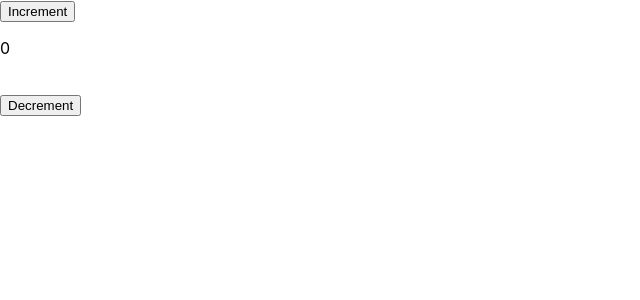
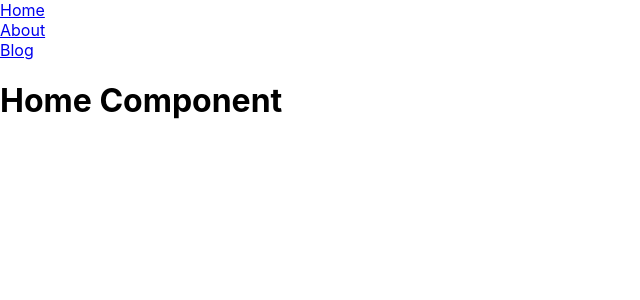
Before and after one commit to RuthvikSai2015/ReactJsSession5, a React (Create React App) app in the folder myapp/: page / in a window 1280 px wide. Shown: the top 300 px of the page, without its empty margins (0-640 px from the left). Built offline with nearby package versions, Linux system fonts and the light colour scheme.

Commit message:
React Routing

```diff
--- a/myapp/package.json
+++ b/myapp/package.json
@@ -8,6 +8,7 @@
     "@testing-library/user-event": "^13.5.0",
     "react": "^18.2.0",
     "react-dom": "^18.2.0",
+    "react-router-dom": "^6.22.0",
     "react-scripts": "5.0.1",
     "web-vitals": "^2.1.4"
   },
--- a/myapp/src/App.js
+++ b/myapp/src/App.js
@@ -14,6 +14,9 @@ import UseEffectFetch from './UseEffectFetch';
 import ErrorHandling, { Footer } from './ErrorHandling';
 import ReactChildrenProps from './ReactChildrenProps';
 import ReactParentChild from './ReactParentChild';
+import ColorCard from './ColorCard';
+import ColorContainer from './ColorContainer';
+import ReactRouterExample from './ReactRouterExample';
 
 function App() {
   return (
@@ -37,7 +40,12 @@ function App() {
               <p> This is the children1 component</p>
               <p> This is the children2 component</p>
         </ReactChildrenProps> */}
-        <ReactParentChild/>
+        {/* <ReactParentChild/> */}
+        {/* <ColorCard title="React" color="green"/>
+        <ColorCard title="Js" color="yellow"/>
+        <ColorCard title="Html5" color="blue"/> */}
+        {/* <ColorContainer/> */}
+        <ReactRouterExample/>
       {/* <Footer/> */}
       {/* <Greeting name="Bootstrap" /> */}
       {/* <header className="App-header">
--- /dev/null
+++ b/myapp/src/ColorCard.css
@@ -0,0 +1,9 @@
+.color-box{
+    width:100px;
+    color:black;
+    display:inline-block;
+    padding:40px;
+    margin:10px;
+    border:2px solid black;
+    border-radius:25px;
+}
--- /dev/null
+++ b/myapp/src/ColorCard.js
@@ -0,0 +1,9 @@
+import React from 'react'
+import './ColorCard.css'
+export default function ColorCard(props) {
+  return (
+    <div className="color-box" style={{backgroundColor:props.color,fontSize:'50px'}}>
+       {props.title}
+    </div>
+  )
+}
--- /dev/null
+++ b/myapp/src/ColorContainer.js
@@ -0,0 +1,23 @@
+import React from 'react'
+import ColorCard from './ColorCard'
+
+export default function ColorContainer() {
+    const ColorValues = [
+        { title:"React" , color:"green"},
+        { title:"JS" , color:"yellow"},
+        { title:"Redux" , color:"red"},
+        { title:"HTML5" , color:"blue"}
+    ]
+    return (
+        <div>
+            {/* <ColorCard title="React" color="green" />
+            <ColorCard title="Js" color="yellow" />
+            <ColorCard title="Html5" color="blue" /> */}
+            {
+                ColorValues.map((obj) =>
+                  <ColorCard title={obj.title} color={obj.color}/>
+                )
+            }
+        </div>
+    )
+}
--- /dev/null
+++ b/myapp/src/ReactRouterExample.js
@@ -0,0 +1,37 @@
+import React from 'react'
+import { Link, Route, Routes } from 'react-router-dom'
+function Home() {
+  return <h1> Home Component </h1>
+}
+function About() {
+  return <h1> About Component </h1>
+}
+function Blog() {
+  return <h1> Blog Component</h1>
+}
+function NotFound(){
+  return <h1> Not Found Component </h1>
+}
+function NavBar(){
+   return (
+    <nav>
+      <Link to="/"> Home </Link><br/>
+      <Link to="/about"> About </Link><br/>
+      <Link to="/blog"> Blog </Link><br/>
+    </nav>
+   )
+}
+export default function ReactRouterExample() {
+  return (
+    <div>
+      <NavBar/>
+      <Routes>
+        <Route path="/" element={<Home />} />
+        <Route path="/about" element = {<About/>}/>
+        <Route path="/blog" element = {<Blog/>}/>
+        <Route path="*" element = {<NotFound/>}/>
+      </Routes>
+
+    </div>
+  )
+}
--- a/myapp/src/index.js
+++ b/myapp/src/index.js
@@ -4,11 +4,14 @@ import './index.css';
 
 import reportWebVitals from './reportWebVitals';
 import App from './App'
+import { BrowserRouter } from 'react-router-dom';
 
 const root = ReactDOM.createRoot(document.getElementById('root'));
 root.render(
   // <React.StrictMode>
-   <App/>
+  <BrowserRouter>
+    <App />
+  </BrowserRouter>
   // </React.StrictMode>
 );
 
```
Also changed, not shown: 2 other files (tests, documents, lock files or other folders).
